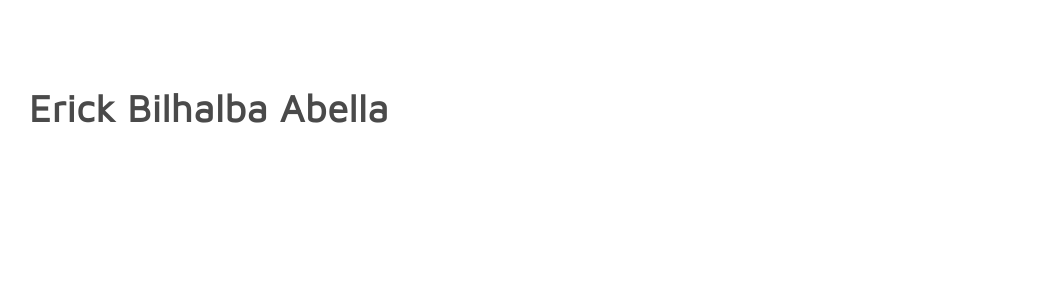
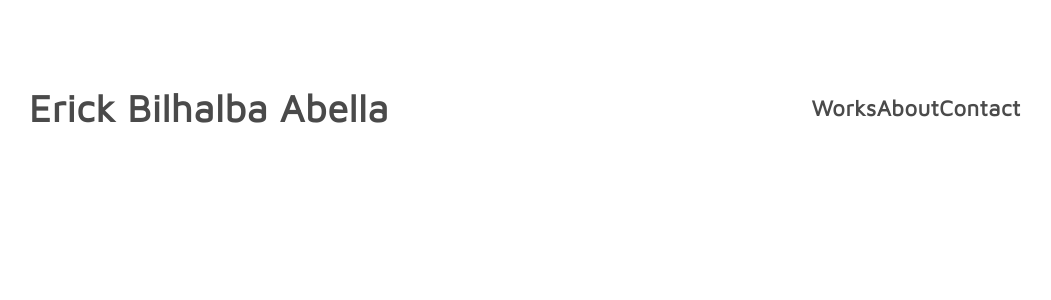
Before and after one commit to TheDevick/Next.Js-Personal-Page, a Next.js app: page / in a window 1280 px wide. Shown: the top 300 px of the page, without its empty margins (122-1173 px from the left). Built offline with nearby package versions, Linux system fonts and the light colour scheme.

Commit message:
feat: create Menu Component

```diff
--- /dev/null
+++ b/src/components/Header/Menu.js
@@ -0,0 +1,50 @@
+import styled from "styled-components";
+
+const StyledMenu = styled.nav`
+    font-style: normal;
+    font-weight: bold;
+    font-size: 38px;
+    line-height: 45px;
+
+    letter-spacing: 0.6px;
+
+    color: #4A4A4A;
+    width: 20%;
+`;
+
+const StyledList = styled.ul`
+    display: flex;
+    justify-content: space-between;
+`;
+
+const StyledItem = styled.li`
+    display: block;
+    height: max-content;
+`
+
+const StyledLink = styled.a`
+    font-style: normal;
+    font-weight: medium;
+    font-size: 22px;
+    line-height: 26px;
+
+    letter-spacing: 0.55px;
+
+    color: #4A4A4A;
+    text-decoration: none;
+    display: block;
+`;
+
+export default function Menu({ items }) {
+    return (
+        <StyledMenu>
+            <StyledList>
+                {items.map((item, key) => (
+                    <StyledItem key={key}>
+                        <StyledLink href={item.url}>{item.title}</StyledLink>
+                    </StyledItem>
+                ))}
+            </StyledList>
+        </StyledMenu>
+    )
+}
--- a/src/components/Header/index.js
+++ b/src/components/Header/index.js
@@ -1,14 +1,24 @@
 import styled from "styled-components";
+import Menu from "./Menu";
 import Title from "./Title";
 
 const StyledHeader = styled.header`
     margin: 85px 151px 65px 151px;
+
+    display: flex;
+    align-items: center;
+    justify-content: space-between;
 `
 
 export default function Header() {
     return (
         <StyledHeader>
             <Title>Erick Bilhalba Abella</Title>
+            <Menu items={[
+                { title: "Works", url: "#works" },
+                { title: "About", url: "#about" },
+                { title: "Contact", url: "#contact" },
+            ]} />
         </StyledHeader>
     )
 }
```
